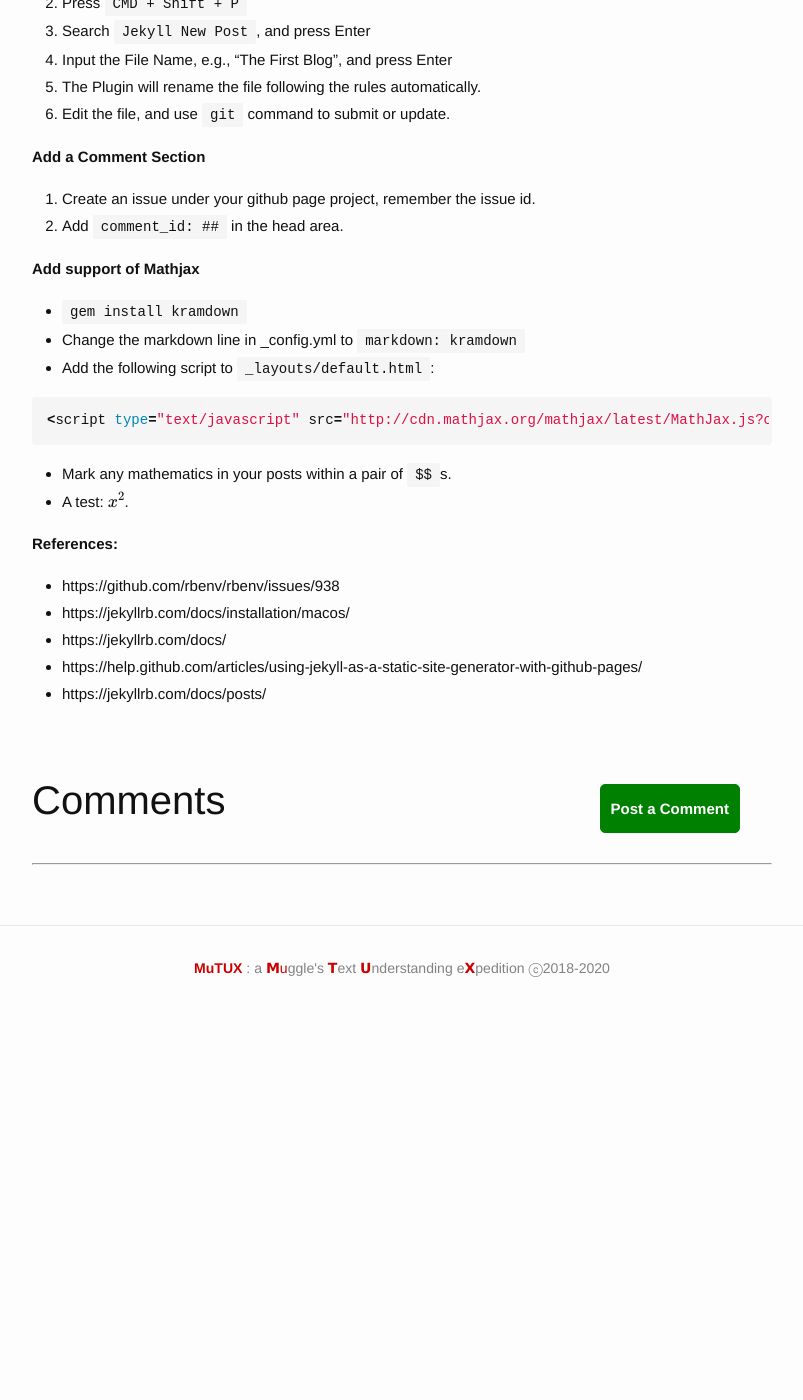
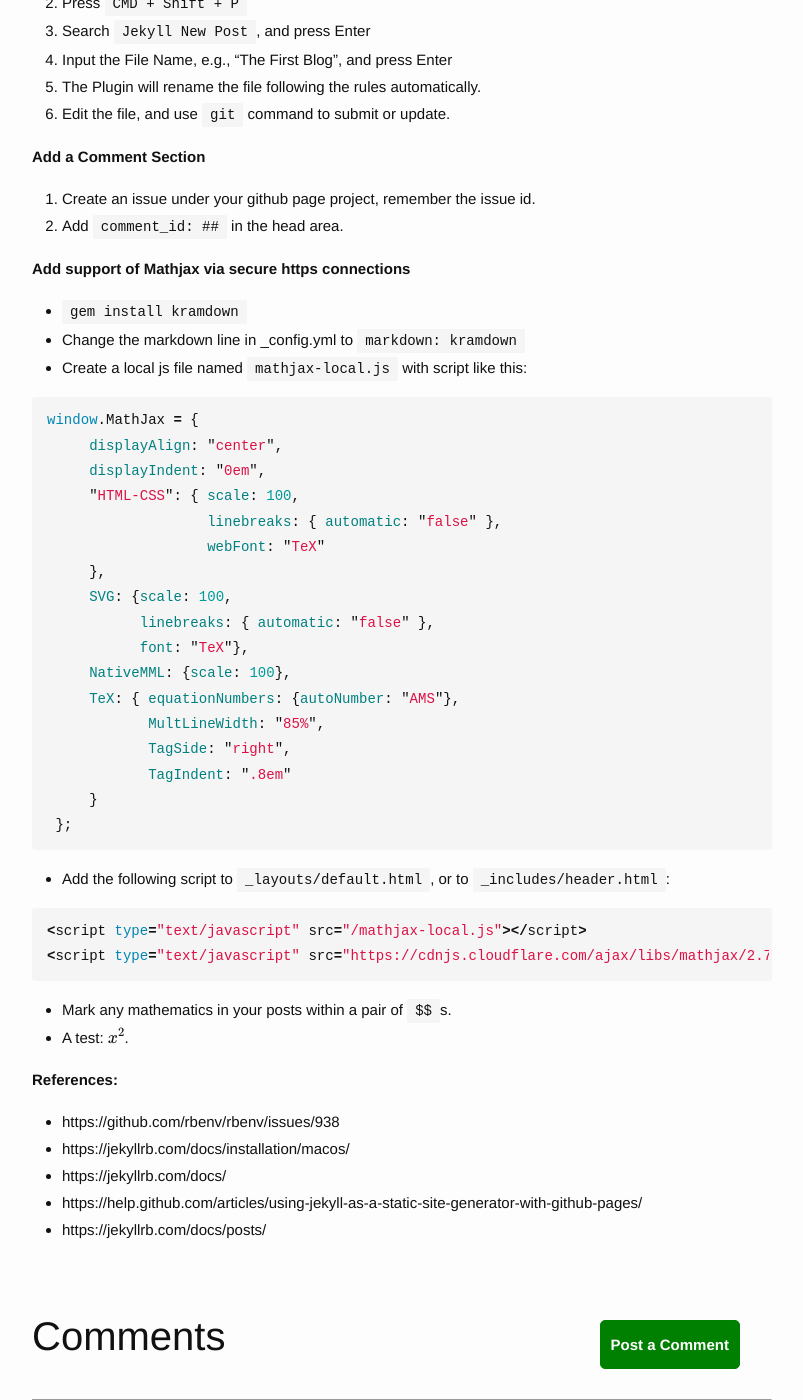
Before and after one commit to mutux/mutux.github.io, a Jekyll site: the page built from _posts/2019-01-13-install-jekyll-for-github-pages.markdown, in a window 1280 px wide and 1400 px high, scrolled down 1520 px. Shown: the whole window, without its empty margins (238-1041 px from the left). Built offline with Jekyll 4.4.1, drawn with Linux system fonts in a browser that asks for light colours; formulas are drawn with MathJax 3; before the commit the page ends 2561 px from its top, so only the background shows below that.

Commit message:
mathjax via https

```diff
--- a/_posts/2019-01-13-install-jekyll-for-github-pages.markdown
+++ b/_posts/2019-01-13-install-jekyll-for-github-pages.markdown
@@ -57,12 +57,33 @@ comment_id: 7
 1. Create an issue under your github page project, remember the issue id.
 2. Add ``comment_id: ##`` in the head area.
 
-**Add support of Mathjax**
+**Add support of Mathjax via secure https connections**
 - ``gem install kramdown``
 - Change the markdown line in _config.yml to ``markdown: kramdown``
-- Add the following script to ``_layouts/default.html``:
+- Create a local js file named ``mathjax-local.js`` with script like this:
+{% highlight Javascript %}
+window.MathJax = {
+     displayAlign: "center",
+     displayIndent: "0em",
+     "HTML-CSS": { scale: 100,
+                   linebreaks: { automatic: "false" },
+                   webFont: "TeX"
+     },
+     SVG: {scale: 100,
+           linebreaks: { automatic: "false" },
+           font: "TeX"},
+     NativeMML: {scale: 100},
+     TeX: { equationNumbers: {autoNumber: "AMS"},
+            MultLineWidth: "85%",
+            TagSide: "right",
+            TagIndent: ".8em"
+     }
+ };
+{% endhighlight %}
+- Add the following script to ``_layouts/default.html``, or to ``_includes/header.html``:
 {% highlight python %}
-<script type="text/javascript" src="http://cdn.mathjax.org/mathjax/latest/MathJax.js?config=TeX-AMS-MML_HTMLorMML"></script>
+<script type="text/javascript" src="/mathjax-local.js"></script>
+<script type="text/javascript" src="https://cdnjs.cloudflare.com/ajax/libs/mathjax/2.7.5/MathJax.js?config=TeX-MML-AM_CHTML"></script>
 {% endhighlight %}
 - Mark any mathematics in your posts within a pair of ``$$``s.
 - A test: $$x^2$$.
```
